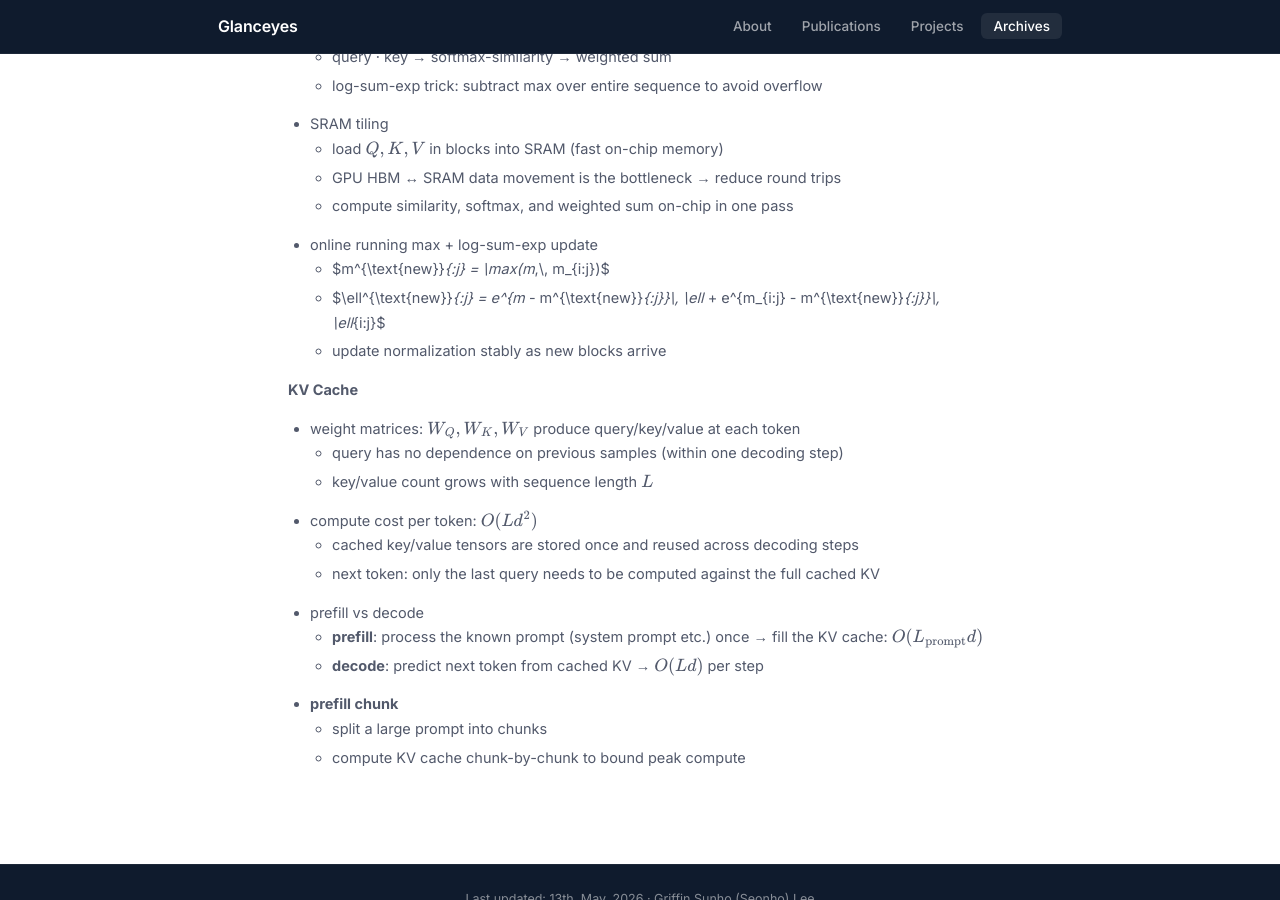
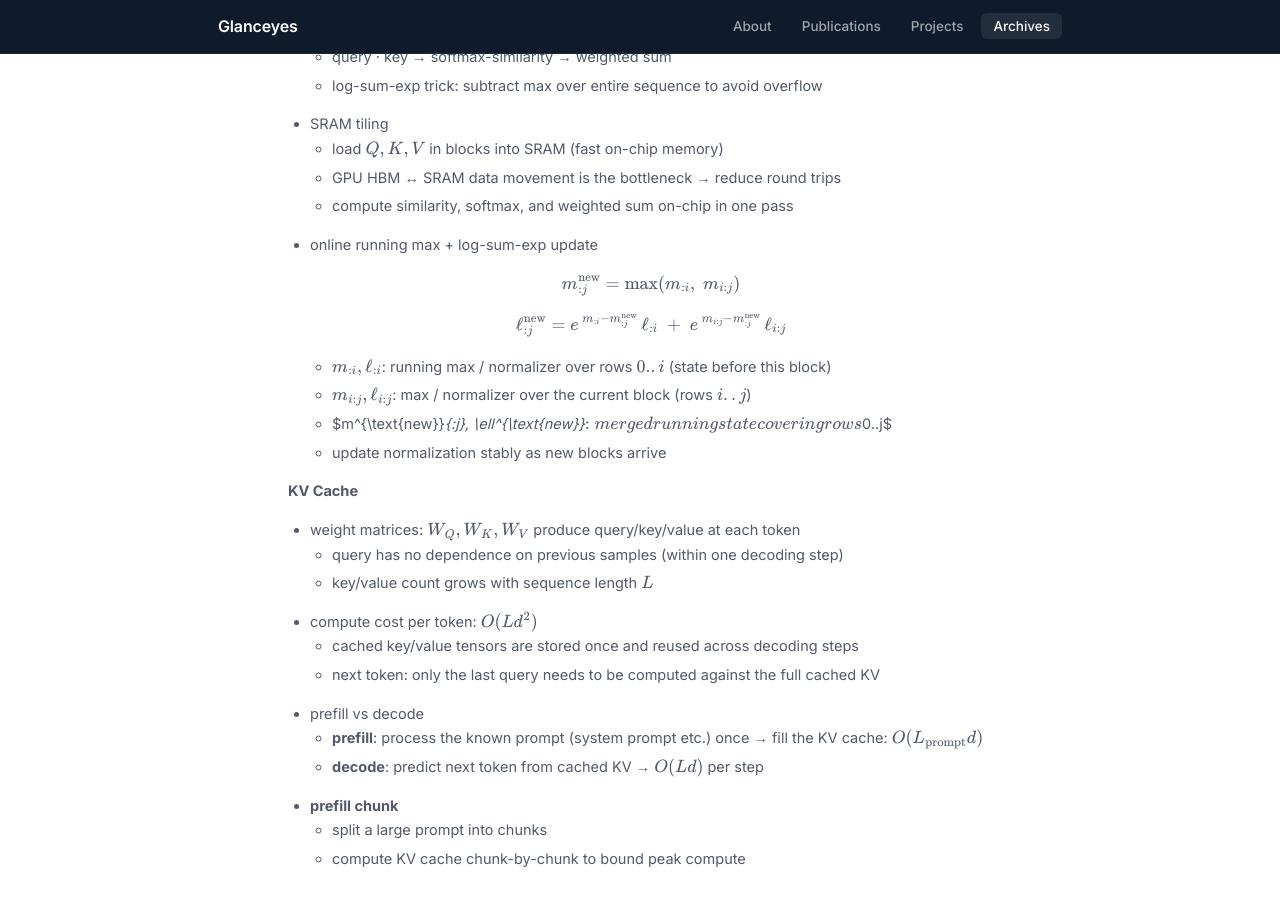
Before and after one commit to Glanceyes/Glanceyes.github.io, a Jekyll site: the page built from _archives/11-diffusion-flow-sde-score.md, in a window 1280 px wide and 900 px high, scrolled down 14893 px. Built offline with Jekyll 4.4.1, drawn with Linux system fonts in a browser that asks for light colours.

Commit message:
Render Flash Attention update formulas as display math; add slice-range glossary
Inline math \$...\$ with underscores and backslashes inside curly subscripts
(m^{\\text{new}}_{:j}, m_{:i}, m_{i:j}) was being mangled by kramdown's
emphasis parser before MathJax could see it — backslashes turned into
pipes, underscores in _{:j} got eaten, and the formula rendered as raw
LaTeX. Switched to display math (\$\$...\$\$), which kramdown leaves
intact, and added a glossary of what each slice range means
(0..i running state, i..j current block, 0..j merged state) so the
formula's intent is explicit.

Co-Authored-By: Claude Opus 4.7 (1M context) <noreply@anthropic.com>

```diff
--- a/_archives/11-diffusion-flow-sde-score.md
+++ b/_archives/11-diffusion-flow-sde-score.md
@@ -379,8 +379,18 @@ $$
   - GPU HBM ↔ SRAM data movement is the bottleneck → reduce round trips
   - compute similarity, softmax, and weighted sum on-chip in one pass
 - online running max + log-sum-exp update
-  - $m^{\text{new}}_{:j} = \max(m_{:i},\, m_{i:j})$
-  - $\ell^{\text{new}}_{:j} = e^{m_{:i} - m^{\text{new}}_{:j}}\, \ell_{:i} + e^{m_{i:j} - m^{\text{new}}_{:j}}\, \ell_{i:j}$
+
+    $$
+    m^{\text{new}}_{:j} = \max\!\left(m_{:i},\; m_{i:j}\right)
+    $$
+
+    $$
+    \ell^{\text{new}}_{:j} = e^{\,m_{:i} - m^{\text{new}}_{:j}}\, \ell_{:i} \;+\; e^{\,m_{i:j} - m^{\text{new}}_{:j}}\, \ell_{i:j}
+    $$
+
+  - $m_{:i}, \ell_{:i}$: running max / normalizer over rows $0..i$ (state before this block)
+  - $m_{i:j}, \ell_{i:j}$: max / normalizer over the current block (rows $i..j$)
+  - $m^{\text{new}}_{:j}, \ell^{\text{new}}_{:j}$: merged running state covering rows $0..j$
   - update normalization stably as new blocks arrive
 
 **KV Cache**
```
